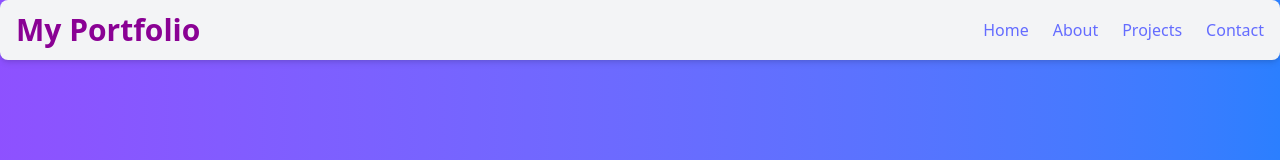
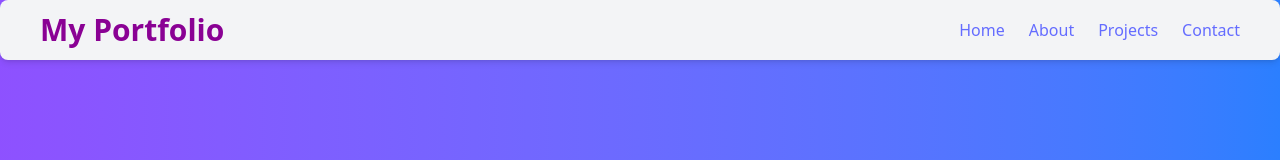
Before and after one commit to hisham1665/my-portfolio, a React (Vite) app: page / in a window 1280 px wide. Shown: the top 160 px of the page. Built offline with nearby package versions, Linux system fonts and the light colour scheme.

Commit message:
navbar adjusted

```diff
--- a/src/components/Header.jsx
+++ b/src/components/Header.jsx
@@ -25,7 +25,7 @@ function Header() {
   return (
     <div>
       {/* Navbar */}
-      <header className="text-fuchsia-800 px-4 py-3 flex justify-between items-center absolute bg-gray-100 shadow-md rounded-lg w-full top-0 z-50">
+      <header className="text-fuchsia-800 px-4 lg:px-10 py-3 flex justify-between fixed items-center  bg-gray-100 shadow-md rounded-lg w-full top-0 z-50">
         <h1 className="text-3xl font-bold">My Portfolio</h1>
         <button
           className="sm:hidden focus:outline-none z-50 bg-violet-600 hover:bg-violet-700 text-white p-2 rounded-md transition-colors duration-200"
@@ -65,7 +65,7 @@ function Header() {
       </div>
 
       {/* Main Section */}
-      <div className="bg-gradient-to-r from-violet-500 to-blue-500 p-8 pt-28 min-h-screen flex flex-col-reverse lg:flex-row items-center justify-around">
+      <div id="home" className="bg-gradient-to-r from-violet-500 to-blue-500 p-8 pt-28 min-h-screen flex flex-col-reverse lg:flex-row items-center justify-around">
         <div className="flex flex-col text-white pr-0 lg:pr-10 w-full max-w-xl text-center lg:text-left">
           <h1 className="text-3xl sm:text-4xl md:text-5xl font-semibold mb-4">
             Hi, I am <span className="font-bold">Hisham K H</span>
```
